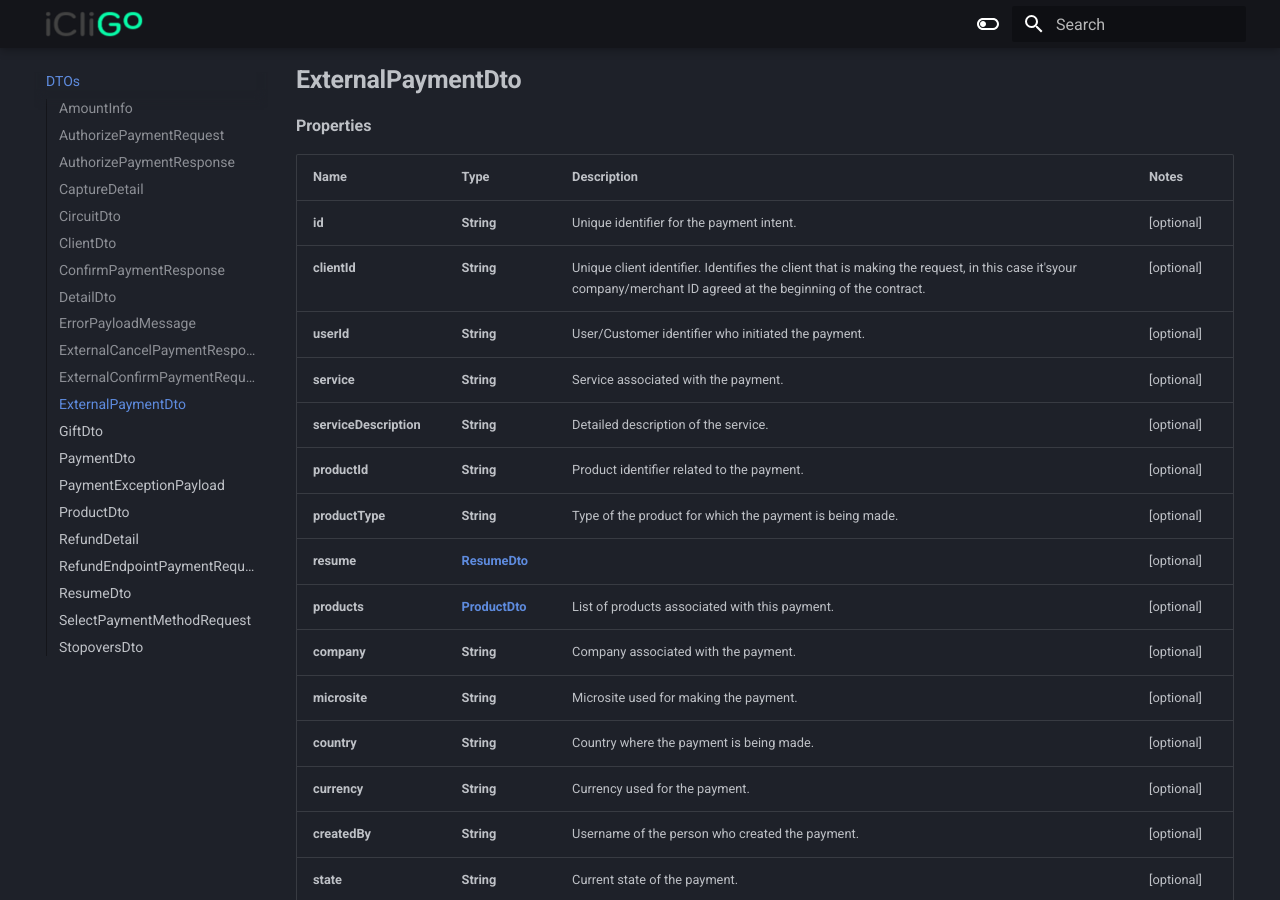
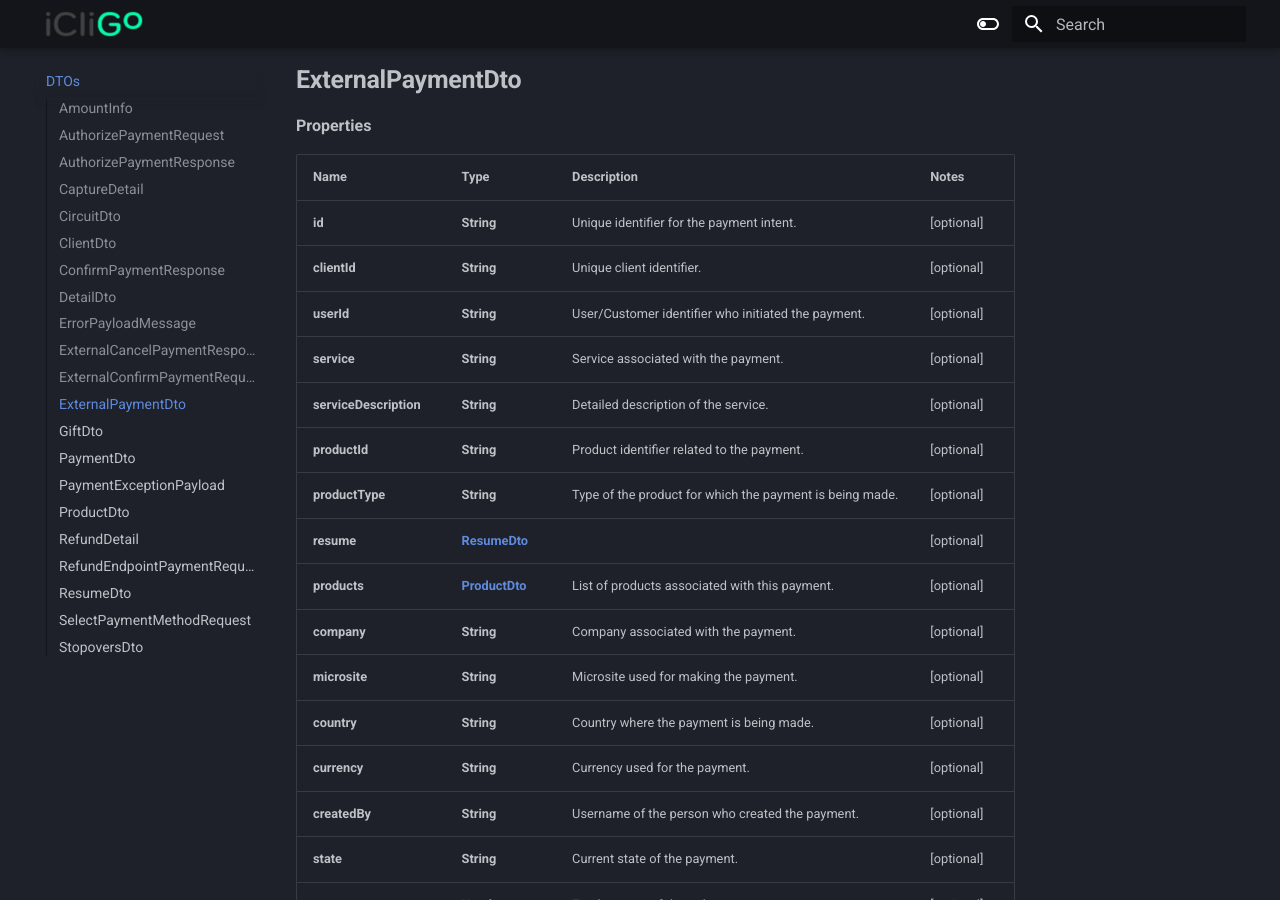
Before and after one commit to icligo/documentation, an MkDocs documentation site: the page built from docs/dtos.md, in a window 1280 px wide and 900 px high, scrolled down 6174 px. Built offline with MkDocs 1.6.1 and Material for MkDocs 9.7.7, drawn with Linux system fonts in a browser that asks for light colours; some of the changed text lies outside the part shown.

Commit message:
fix clientId description

```diff
--- a/docs/dtos.md
+++ b/docs/dtos.md
@@ -189,32 +189,32 @@ Name | Type | Description | Notes
 
 **Properties**
 
-Name | Type | Description | Notes
------------- | ------------- | ------------- | -------------
-**id** | **String** | Unique identifier for the payment intent. | [optional]
-**clientId** | **String** | Unique client identifier. Identifies the client that is making the request, in this case it&#x27;syour company/merchant ID agreed at the beginning of the contract. | [optional]
-**userId** | **String** | User/Customer identifier who initiated the payment. | [optional]
-**service** | **String** | Service associated with the payment. | [optional]
-**serviceDescription** | **String** | Detailed description of the service. | [optional]
-**productId** | **String** | Product identifier related to the payment. | [optional]
+Name | Type | Description                                              | Notes
+------------ | ------------- |----------------------------------------------------------| -------------
+**id** | **String** | Unique identifier for the payment intent.                | [optional]
+**clientId** | **String** | Unique client identifier.                                | [optional]
+**userId** | **String** | User/Customer identifier who initiated the payment.      | [optional]
+**service** | **String** | Service associated with the payment.                     | [optional]
+**serviceDescription** | **String** | Detailed description of the service.                     | [optional]
+**productId** | **String** | Product identifier related to the payment.               | [optional]
 **productType** | **String** | Type of the product for which the payment is being made. | [optional]
-**resume** | [**ResumeDto**](/mkdocs/dtos/#resumedto) |  | [optional]
-**products** | [**ProductDto**](/mkdocs/dtos/#productdto) | List of products associated with this payment. | [optional]
-**company** | **String** | Company associated with the payment. | [optional]
-**microsite** | **String** | Microsite used for making the payment. | [optional]
-**country** | **String** | Country where the payment is being made. | [optional]
-**currency** | **String** | Currency used for the payment. | [optional]
-**createdBy** | **String** | Username of the person who created the payment. | [optional]
-**state** | **String** | Current state of the payment. | [optional]
-**amount** | **Number** | Total amount of the order. | [optional]
-**capturedAmount** | **Number** | Amount captured. | [optional]
-**authorizedAmount** | **Number** | Amount authorized to be captured. | [optional]
-**methodTax** | **Number** | Tax applied to the payment method. | [optional]
-**captureDetails** | [**CaptureDetail**](/mkdocs/dtos/#capturedetail) | Details of the captures made for the payment. | [optional]
-**refundDetails** | [**RefundDetail**](/mkdocs/dtos/#refunddetail) | Details of any refunds made for the payment. | [optional]
-**expirationDate** | **Date** | Expiration date of the payment. | [optional]
-**gifts** | [**GiftDto**](/mkdocs/dtos/#giftdto) | Details of the gifts/vouchers used for the payment. | [optional]
-**isFullyPaidWithGifts** | **Boolean** | The payment is fully paid with gifts. | [optional]
+**resume** | [**ResumeDto**](/mkdocs/dtos/#resumedto) |                                                          | [optional]
+**products** | [**ProductDto**](/mkdocs/dtos/#productdto) | List of products associated with this payment.           | [optional]
+**company** | **String** | Company associated with the payment.                     | [optional]
+**microsite** | **String** | Microsite used for making the payment.                   | [optional]
+**country** | **String** | Country where the payment is being made.                 | [optional]
+**currency** | **String** | Currency used for the payment.                           | [optional]
+**createdBy** | **String** | Username of the person who created the payment.          | [optional]
+**state** | **String** | Current state of the payment.                            | [optional]
+**amount** | **Number** | Total amount of the order.                               | [optional]
+**capturedAmount** | **Number** | Amount captured.                                         | [optional]
+**authorizedAmount** | **Number** | Amount authorized to be captured.                        | [optional]
+**methodTax** | **Number** | Tax applied to the payment method.                       | [optional]
+**captureDetails** | [**CaptureDetail**](/mkdocs/dtos/#capturedetail) | Details of the captures made for the payment.            | [optional]
+**refundDetails** | [**RefundDetail**](/mkdocs/dtos/#refunddetail) | Details of any refunds made for the payment.             | [optional]
+**expirationDate** | **Date** | Expiration date of the payment.                          | [optional]
+**gifts** | [**GiftDto**](/mkdocs/dtos/#giftdto) | Details of the gifts/vouchers used for the payment.      | [optional]
+**isFullyPaidWithGifts** | **Boolean** | The payment is fully paid with gifts.                    | [optional]
 
 <a name="ProductTypeEnum"></a>
 **Enum: ProductTypeEnum**
@@ -267,7 +267,7 @@ Name | Type | Description | Notes
 Name | Type | Description | Notes
 ------------ | ------------- | ------------- | -------------
 **id** | **String** | Unique identifier for the payment intent. | [optional]
-**clientId** | **String** | Unique client identifier. Identifies the client that is making the request, in this case it&#x27;syour company/merchant ID agreed at the beginning of the contract. | [optional]
+**clientId** | **String** | Unique client identifier. | [optional]
 **userId** | **String** | User/Customer identifier who initiated the payment. | [optional]
 **service** | **String** | Service associated with the payment. | [optional]
 **serviceDescription** | **String** | Detailed description of the service. | [optional]
```
Also changed, not shown: docs/CreateIntentRequest.md (+1 -1 lines), docs/ExternalPaymentDto.md (+1 -1 lines), docs/PaymentDto.md (+1 -1 lines).
